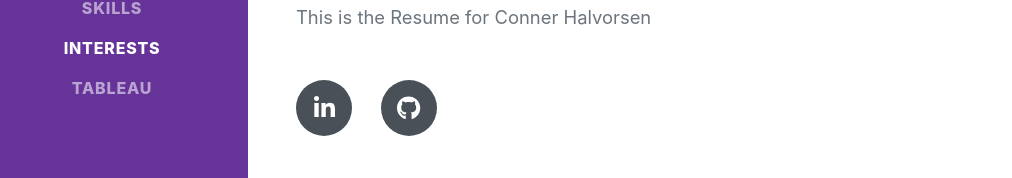
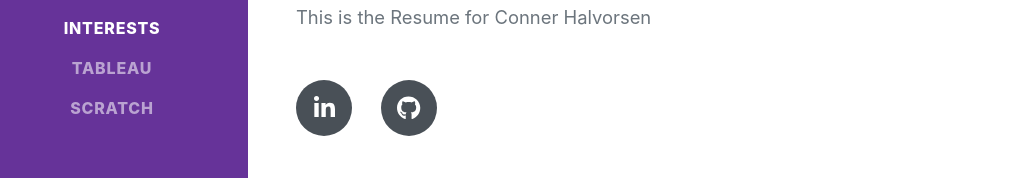
Before and after one commit to neighborsaregreat/Scratch3.0, a plain HTML site: page index.html in a window 1280 px wide. Shown: the part 486-664 px from the top of the page, without its empty margins (24-1036 px from the left). Drawn offline with nearby package versions, Linux system fonts and the light colour scheme; a web font is replaced by a local one.

Commit message:
Update index.html

```diff
--- a/index.html
+++ b/index.html
@@ -32,6 +32,8 @@
                     <li class="nav-item"><a class="nav-link js-scroll-trigger" href="#skills">Skills</a></li>
                     <li class="nav-item"><a class="nav-link js-scroll-trigger" href="#interests">Interests</a></li>
                     <li class="nav-item"><a class="nav-link js-scroll-trigger" href="html/tableau.html">Tableau</a></li>
+                    <li class="nav-item"><a class="nav-link js-scroll-trigger" href="IndexScratch.html">Scratch</a></li>
+
 
                 </ul>
             </div>
```
